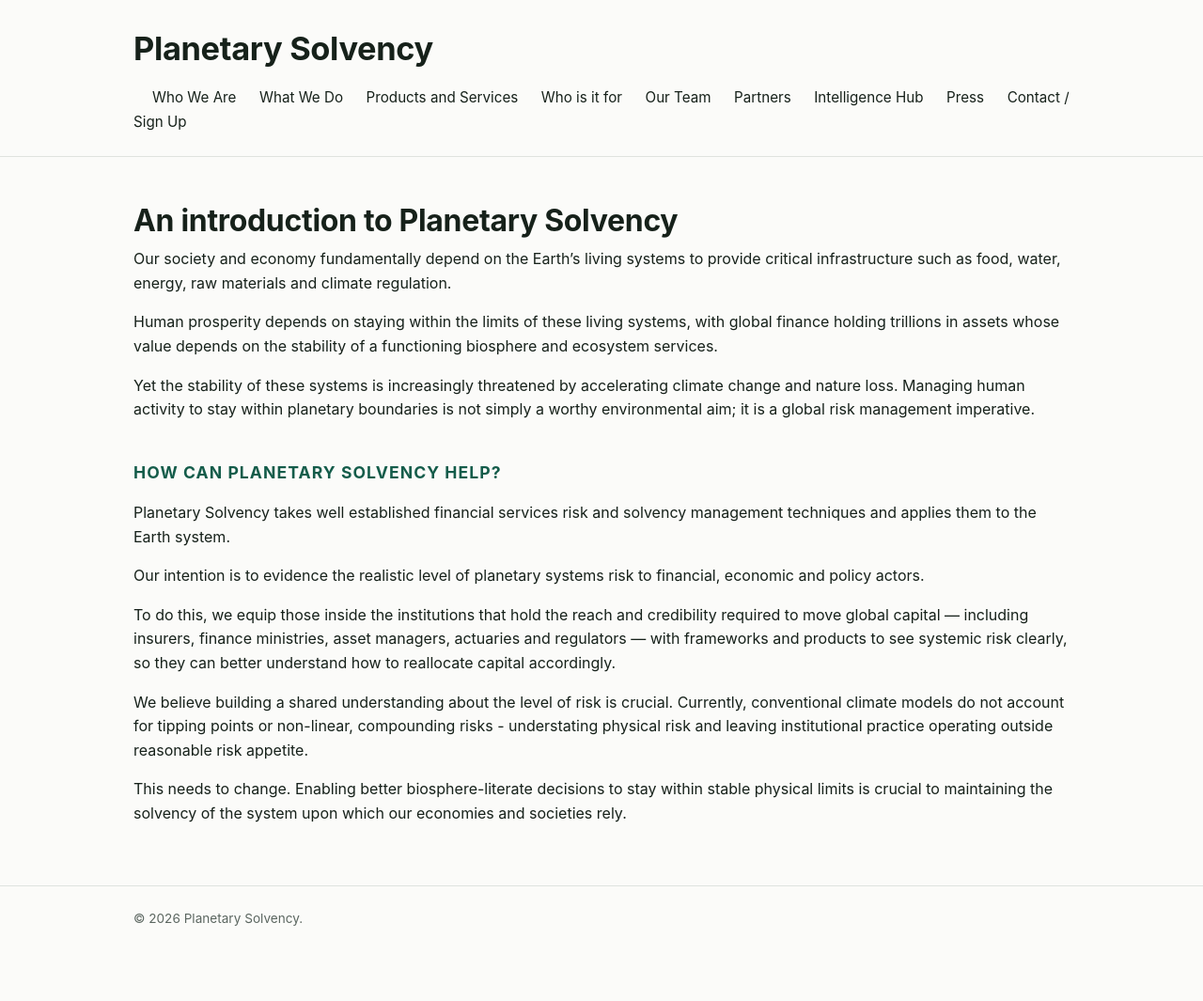
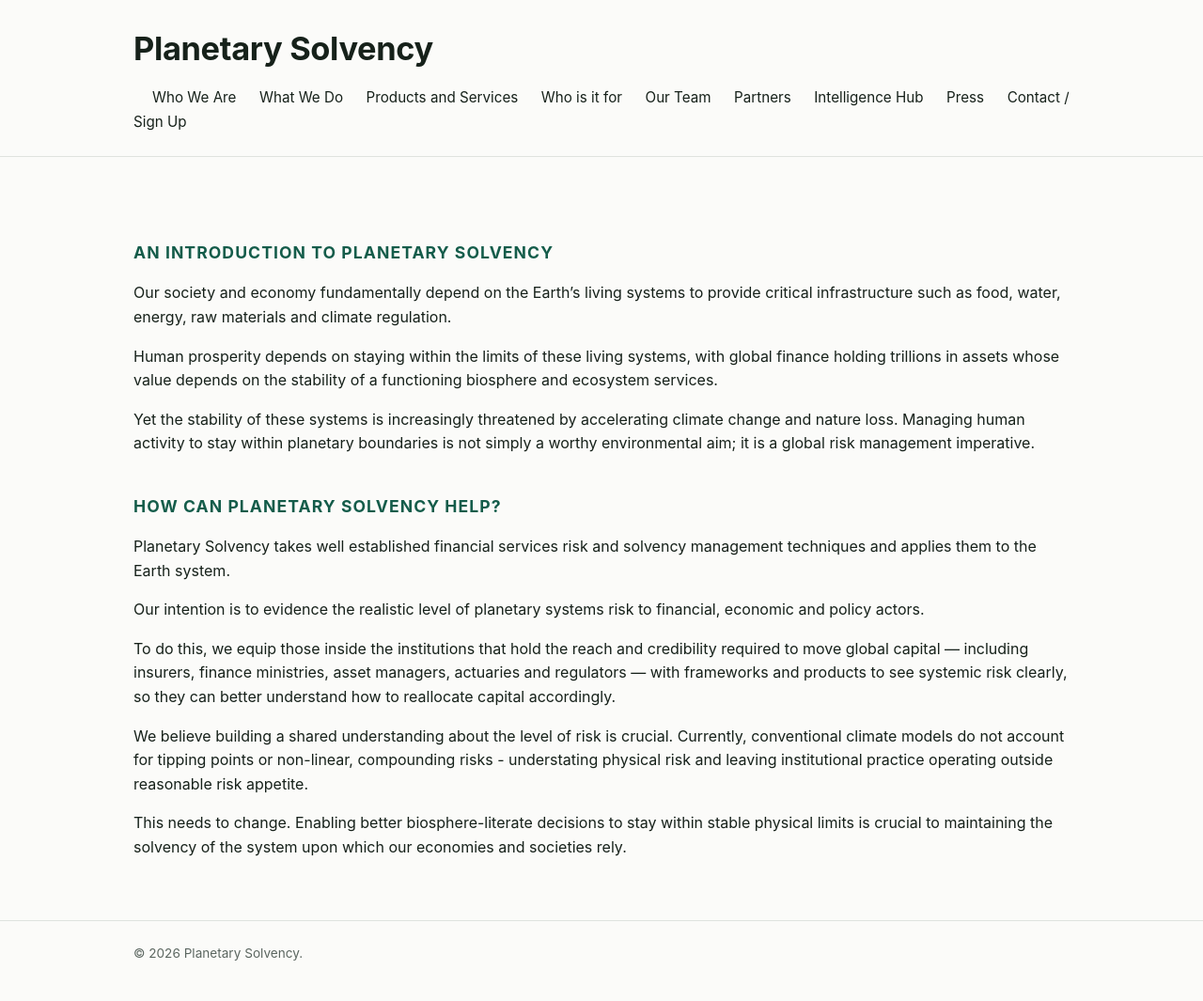
Before and after one commit to planetarysolvencyadmin/ps-website, a Jekyll site: the page built from index.md, in a window 1280 px wide. Shown: the whole page at 94% size. Built offline with Jekyll 4.4.1, drawn with Linux system fonts in a browser that asks for light colours; before the commit the page ends 1029 px from its top, so only the background shows below that.

```diff
--- a/index.md
+++ b/index.md
@@ -4,7 +4,7 @@ position: 1
 layout: home
 ---
 
-# An introduction to Planetary Solvency
+## An introduction to Planetary Solvency
 
 Our society and economy fundamentally depend on the Earth’s living systems to provide critical infrastructure such as food, water, energy, raw materials and climate regulation.
 
```
